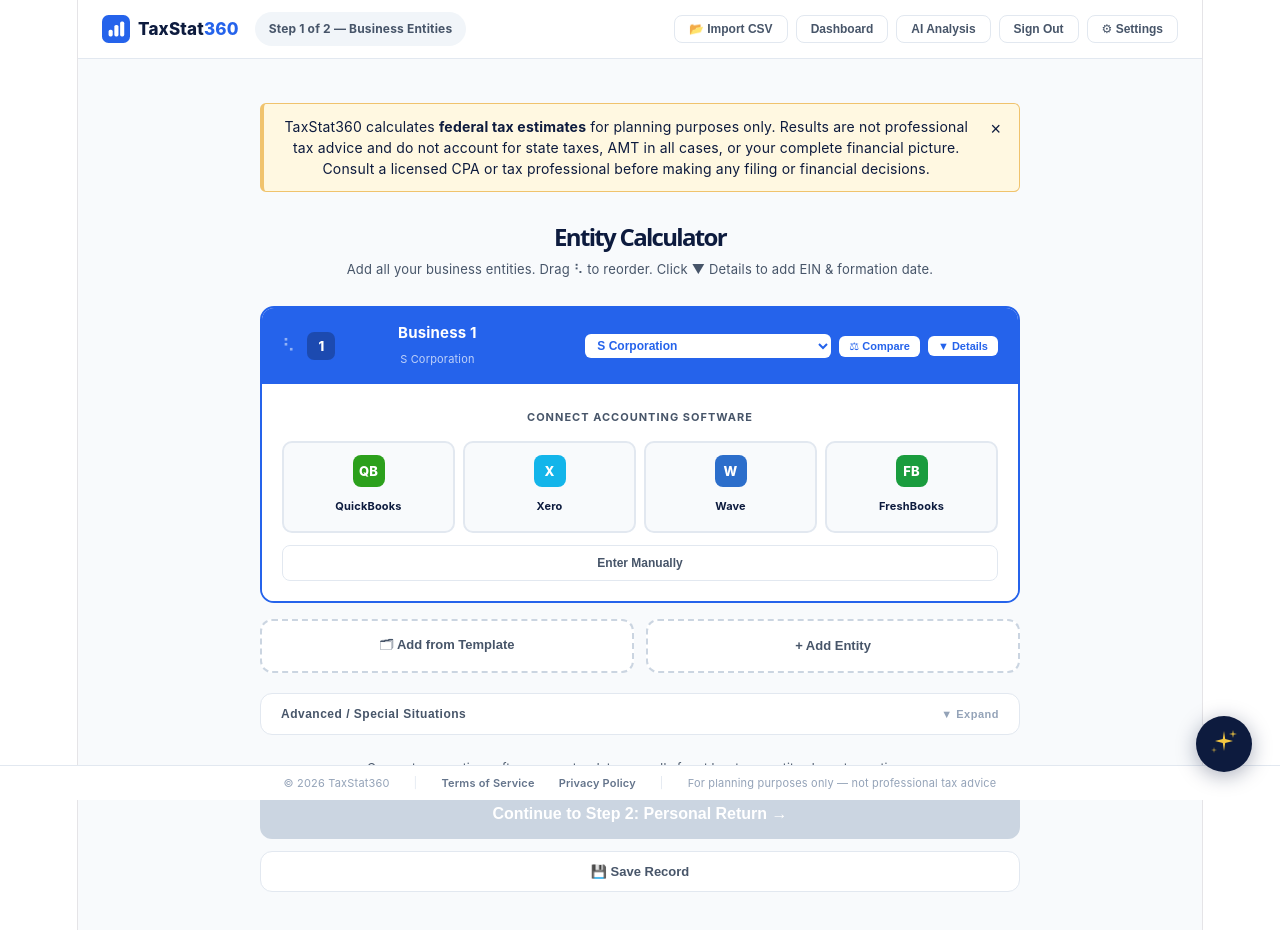
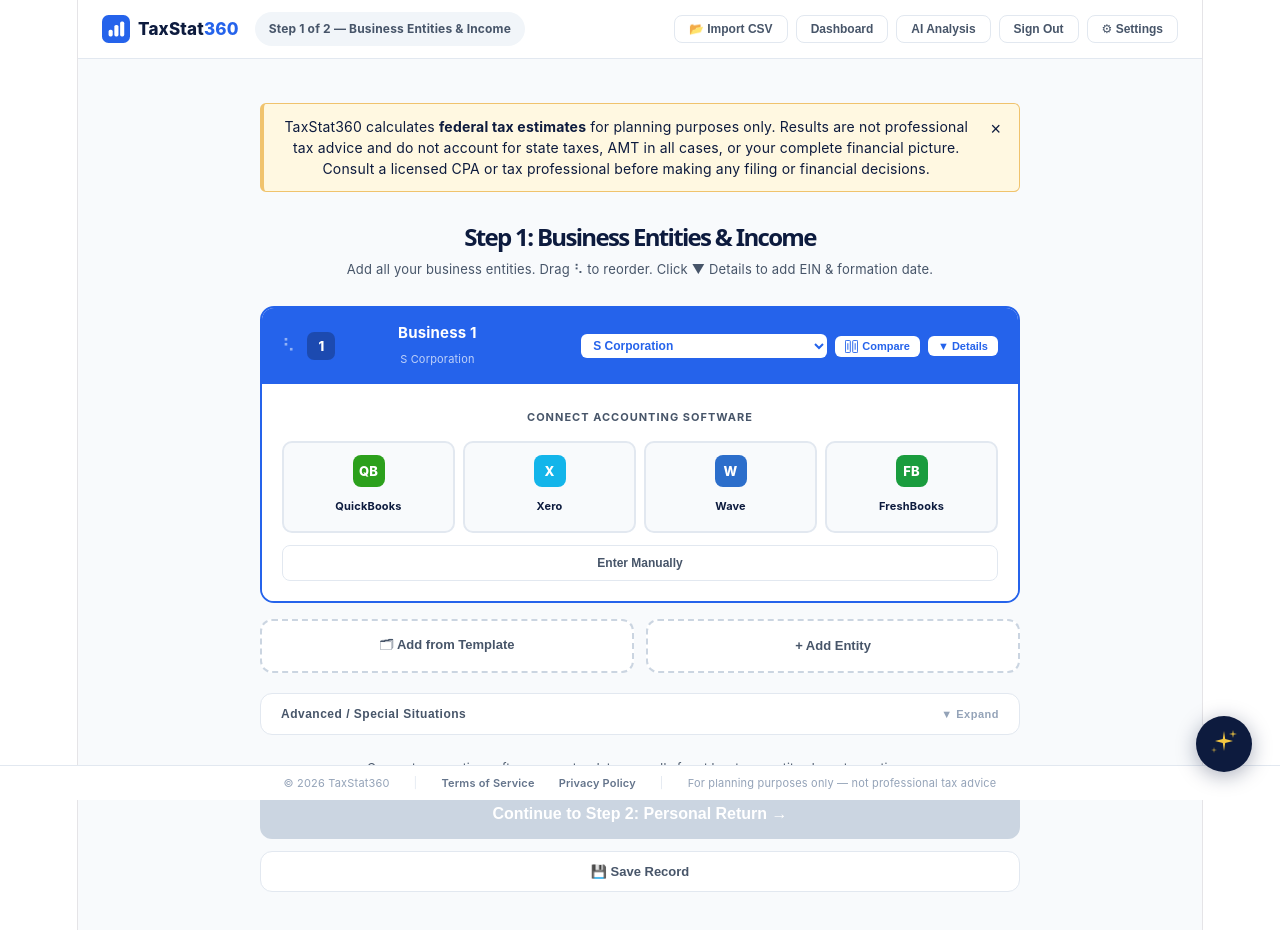
Before and after one commit to natashaverela-speckm/TaxStat360, a React (Vite) app: page /calculator in a window 1280 px wide. Shown: the top 930 px of the page. Built offline with nearby package versions, Linux system fonts and the light colour scheme; sample sign-in values are in the browser's storage.

Commit message:
Update CalculateTaxInner.jsx

```diff
--- a/src/CalculateTaxInner.jsx
+++ b/src/CalculateTaxInner.jsx
@@ -332,9 +332,16 @@ return(
 </select>
 <button
   onClick={()=>onCompare(idx)}
-  title="Compare this entity's tax treatment against another structure (e.g. S-Corp vs. LLC)"
-  style={{padding:'4px 10px',borderRadius:6,border:'none',fontSize:11,fontWeight:700,color:color,background:'#fff',cursor:'pointer'}}
->⚖ Compare</button>
+  title="Compare tax structures — e.g. S-Corp vs. LLC vs. Sole Proprietor. See side-by-side entity, self-employment, and QBI tax differences."
+  style={{padding:'4px 10px',borderRadius:6,border:'none',fontSize:11,fontWeight:700,color:color,background:'#fff',cursor:'pointer',display:'flex',alignItems:'center',gap:4}}
+>
+  <svg width="13" height="13" viewBox="0 0 16 16" fill="none" xmlns="http://www.w3.org/2000/svg" aria-hidden="true">
+    <rect x="0.5" y="0.5" width="6" height="15" rx="1" stroke="currentColor" strokeWidth="1.2"/>
+    <rect x="9.5" y="0.5" width="6" height="15" rx="1" stroke="currentColor" strokeWidth="1.2"/>
+    <line x1="3.5" y1="4" x2="3.5" y2="12" stroke="currentColor" strokeWidth="1.2"/>
+    <line x1="12.5" y1="4" x2="12.5" y2="12" stroke="currentColor" strokeWidth="1.2"/>
+  </svg>
+  Compare</button>
 {canRemove&&<button onClick={()=>onRemove(idx)} style={{padding:'4px 10px',borderRadius:6,border:'none',fontSize:11,fontWeight:700,color:'rgba(255,255,255,0.8)',background:'rgba(0,0,0,0.2)',cursor:'pointer'}}>✕ Remove</button>}
 <button onClick={()=>setShowDetails(!showDetails)} style={{padding:'4px 10px',borderRadius:6,border:'none',fontSize:11,fontWeight:700,color:color,background:'#fff',cursor:'pointer'}}>{showDetails?'▲':'▼'} Details</button>
 </div>
@@ -730,7 +737,7 @@ export default function CalculateTax() {
               <svg width="28" height="28" viewBox="0 0 34 34"><rect width="34" height="34" rx="8" fill="#2563EB"/><rect x="8" y="18" width="5" height="8" rx="2" fill="#fff"/><rect x="15" y="12" width="5" height="14" rx="2" fill="#fff"/><rect x="22" y="8" width="5" height="18" rx="2" fill="#fff"/></svg>
               <span style={{ fontWeight: 800, color: '#0D1B3E', fontSize: 17 }}>TaxStat<span style={{ color: '#2563EB' }}>360</span></span>
             </div>
-            <div style={{ background: '#F1F5F9', color: '#475569', borderRadius: 20, padding: '4px 14px', fontSize: 12, fontWeight: 700 }}>Step 1 of 2 — Business Entities</div>
+            <div style={{ background: '#F1F5F9', color: '#475569', borderRadius: 20, padding: '4px 14px', fontSize: 12, fontWeight: 700 }}>Step 1 of 2 — Business Entities &amp; Income</div>
           </div>
           <div style={{ display: 'flex', gap: 8 }}>
             <button onClick={()=>setShowImport(true)} style={{ padding: '6px 14px', borderRadius: 8, border: '1px solid #E2E8F0', background: '#fff', fontSize: 12, fontWeight: 600, color: SL, cursor: 'pointer' }}>📂 Import CSV</button>
@@ -746,7 +753,7 @@ export default function CalculateTax() {
             TaxStat360 calculates <strong>federal tax estimates</strong> for planning purposes only. Results are not professional tax advice and do not account for state taxes, AMT in all cases, or your complete financial picture. Consult a licensed CPA or tax professional before making any filing or financial decisions.
           </DismissibleNotice>
 
-          <h1 style={{ fontSize: 24, fontWeight: 800, color: N, marginBottom: 6, textAlign: 'center' }}>Entity Calculator</h1>
+          <h1 style={{ fontSize: 24, fontWeight: 800, color: N, marginBottom: 6, textAlign: 'center' }}>Step 1: Business Entities &amp; Income</h1>
           <p style={{ textAlign: 'center', color: SL, fontSize: 13, marginBottom: 24 }}>Add all your business entities. Drag ⠣ to reorder. Click ▼ Details to add EIN &amp; formation date.</p>
 
           <div>
```
